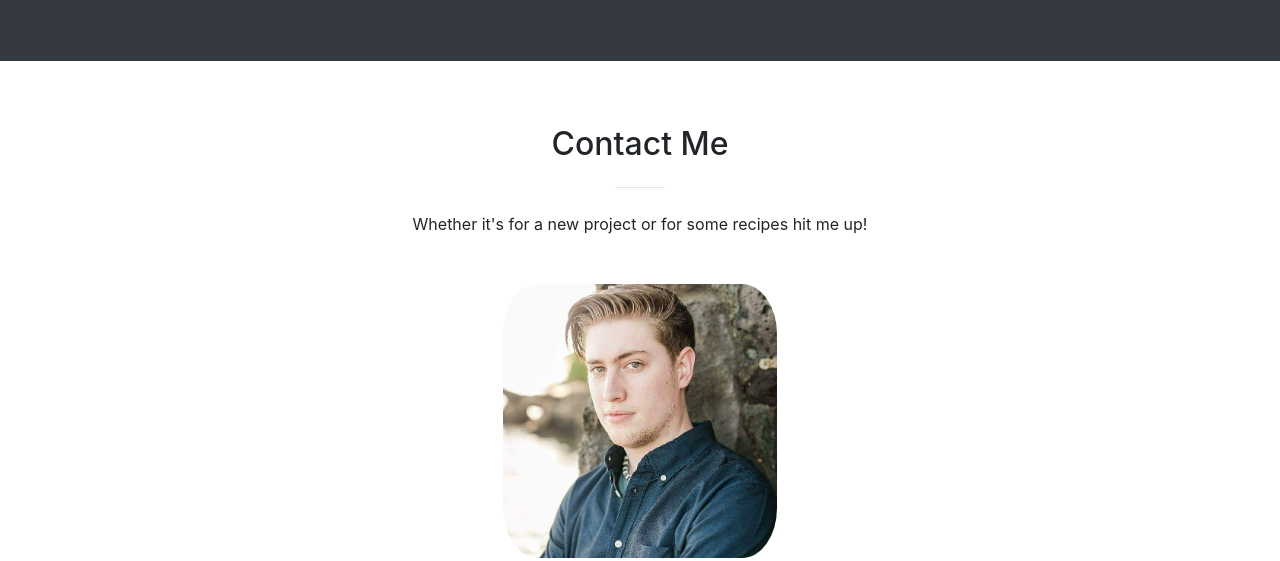
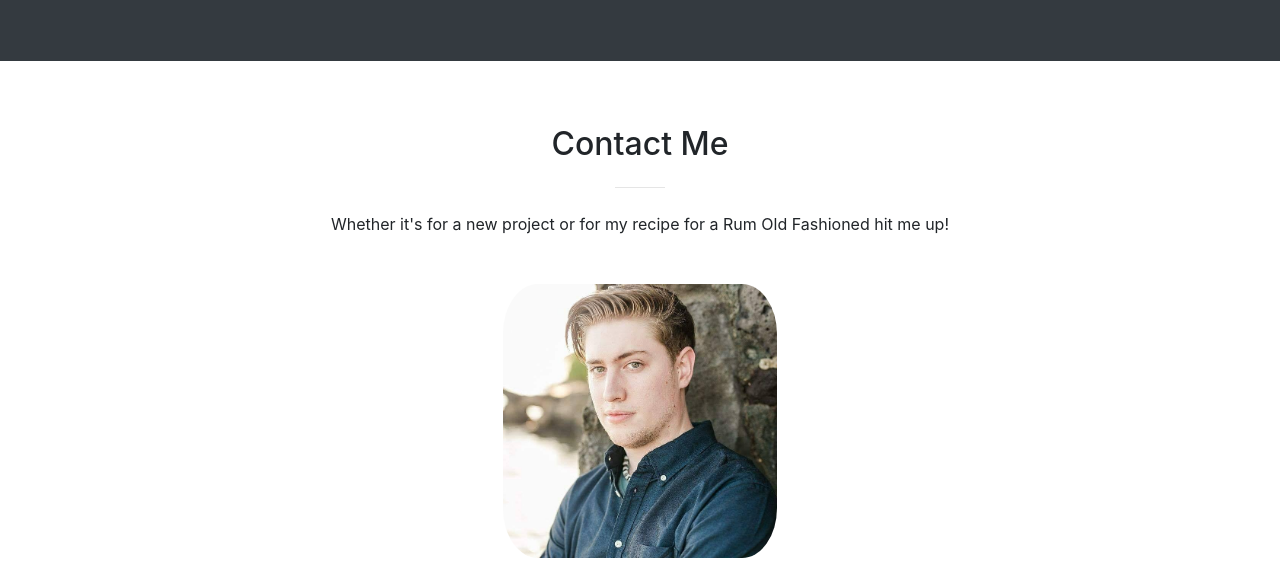
Before and after one commit to cslewislives/cslewiscodes, a website with bundled scripts: page index.html in a window 1280 px wide. Shown: the part 2147-2708 px from the top of the page. Built offline with nearby package versions, Linux system fonts and the light colour scheme.

Commit message:
updates contact page

```diff
--- a/index.html
+++ b/index.html
@@ -213,7 +213,7 @@
           <div class="col-lg-8 mx-auto text-center">
             <h2 class="section-heading">Contact Me</h2>
             <hr class="my-4">
-            <p class="mb-5">Whether it's for a new project or for some recipes hit me up!</p>
+            <p class="mb-5">Whether it's for a new project or for my recipe for a Rum Old Fashioned hit me up!</p>
             <img id="me" class="col-lg-5 col-md-5 col-sm-5" src="img/me.jpg" alt="Josh C.S. Lewis"/>
           </div>
         </div>
```
Also changed, not shown: README.md.
